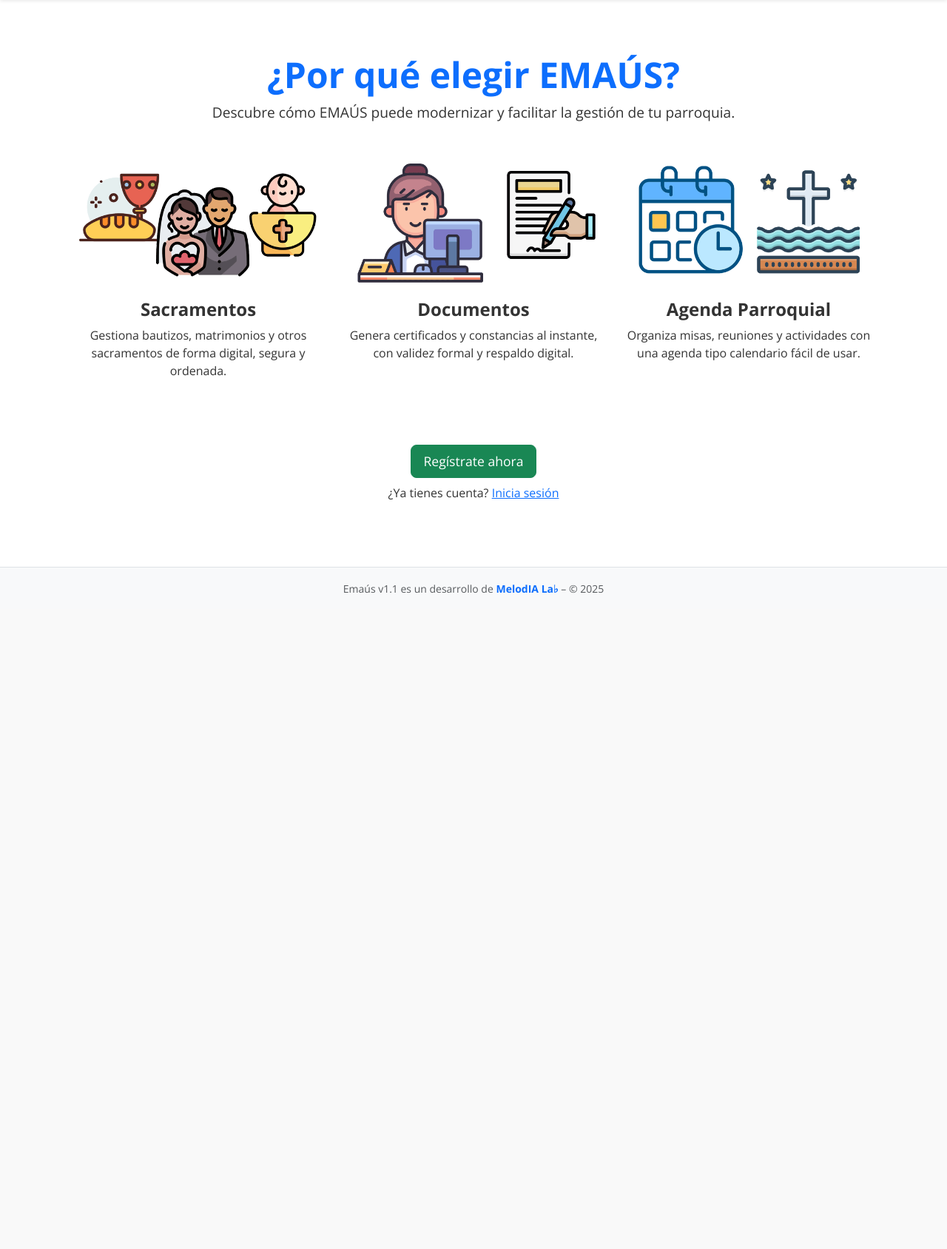
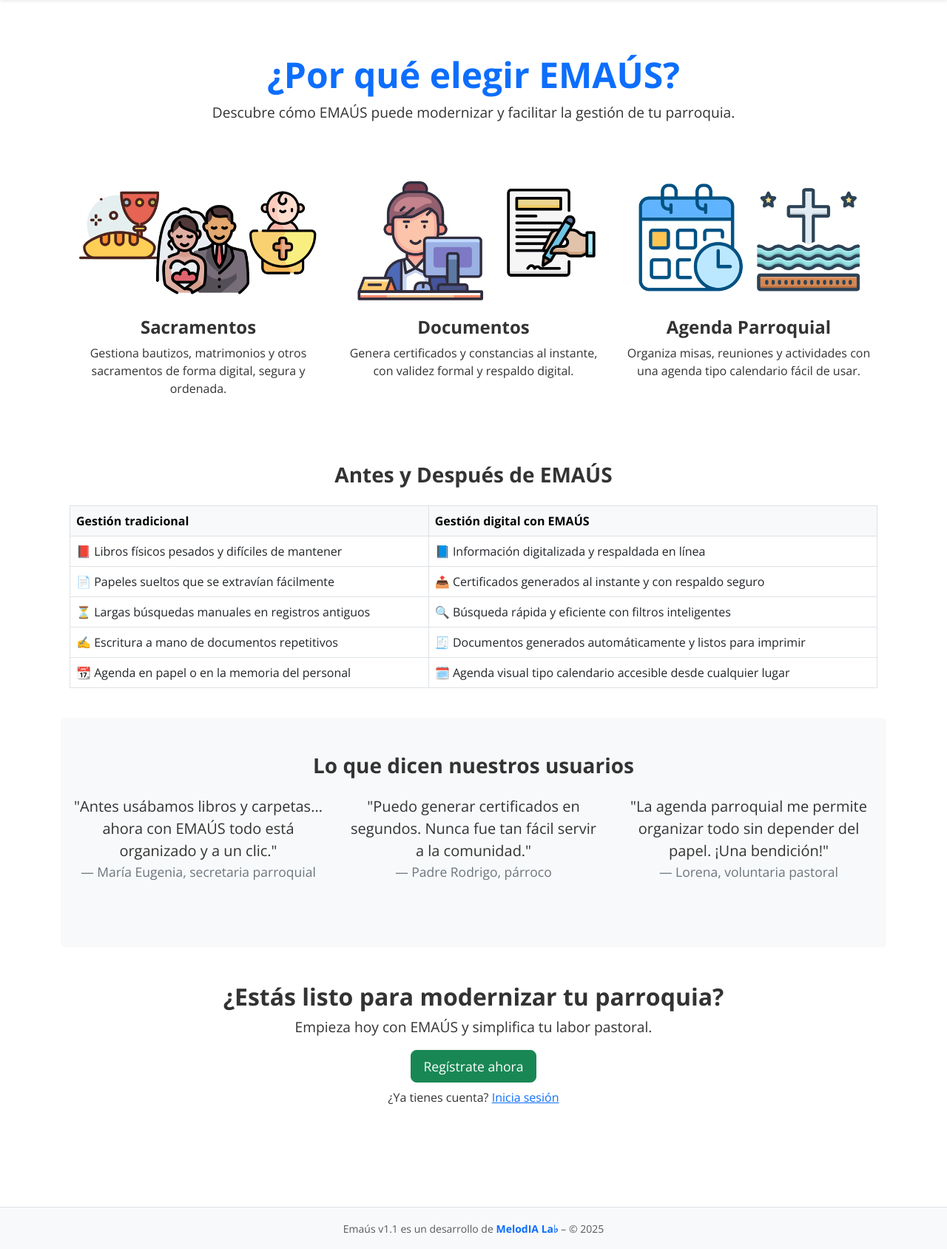
Before and after one commit to jfcosm/emaus, a Django app: page /presentacion/ in a window 1280 px wide. Shown: the part 77-1765 px from the top of the page at 74% size. Before the commit the page ends 879 px from the top, so only its background shows below. Run offline with Django 5.2, Linux system fonts and the light colour scheme; some libraries are stand-ins or nearby versions.

Commit message:
cambio en pantalla de bienvenida. Ahora landing es la pantalla inicial para logeados y visitantes externos. Se agrega calendario en versión básica sin localización. se mejora bienvenida para visitantes

```diff
--- a/templates/landing/presentacion_emaus.html
+++ b/templates/landing/presentacion_emaus.html
@@ -8,7 +8,9 @@
     <h1 class="display-5 fw-bold text-primary">¿Por qué elegir EMAÚS?</h1>
     <p class="lead mb-4">Descubre cómo EMAÚS puede modernizar y facilitar la gestión de tu parroquia.</p>
 
-    <div class="container py-4">
+
+    <!-- Sección de Beneficios -->
+    <div class="container py-5">
         <div class="row text-center">
             <div class="col-md-4">
                 <img src="{% static 'img/landing/features_sacraments.png' %}" class="img-fluid mb-3" alt="Sacramentos">
@@ -28,7 +30,73 @@
         </div>
     </div>
 
-    <div class="mt-5">
+ <!-- Comparación -->
+    <div class="container py-4">
+        <h3 class="mb-4">Antes y Después de EMAÚS</h3>
+        <div class="table-responsive">
+            <table class="table table-bordered text-start">
+                <thead class="table-light">
+                    <tr>
+                        <th>Gestión tradicional</th>
+                        <th>Gestión digital con EMAÚS</th>
+                    </tr>
+                </thead>
+                <tbody>
+                    <tr>
+                        <td>📕 Libros físicos pesados y difíciles de mantener</td>
+                        <td>📘 Información digitalizada y respaldada en línea</td>
+                    </tr>
+                    <tr>
+                        <td>📄 Papeles sueltos que se extravían fácilmente</td>
+                        <td>📤 Certificados generados al instante y con respaldo seguro</td>
+                    </tr>
+                    <tr>
+                        <td>⏳ Largas búsquedas manuales en registros antiguos</td>
+                        <td>🔍 Búsqueda rápida y eficiente con filtros inteligentes</td>
+                    </tr>
+                    <tr>
+                        <td>✍️ Escritura a mano de documentos repetitivos</td>
+                        <td>🧾 Documentos generados automáticamente y listos para imprimir</td>
+                    </tr>
+                    <tr>
+                        <td>📆 Agenda en papel o en la memoria del personal</td>
+                        <td>🗓️ Agenda visual tipo calendario accesible desde cualquier lugar</td>
+                    </tr>
+                </tbody>
+            </table>
+        </div>
+    </div>
+
+
+    <!-- Testimoniales -->
+    <div class="container py-5 bg-light rounded">
+        <h3 class="text-center mb-4">Lo que dicen nuestros usuarios</h3>
+        <div class="row text-center">
+            <div class="col-md-4 mb-4">
+                <blockquote class="blockquote">
+                    <p class="mb-3">"Antes usábamos libros y carpetas... ahora con EMAÚS todo está organizado y a un clic."</p>
+                    <footer class="blockquote-footer">María Eugenia, secretaria parroquial</footer>
+                </blockquote>
+            </div>
+            <div class="col-md-4 mb-4">
+                <blockquote class="blockquote">
+                    <p class="mb-3">"Puedo generar certificados en segundos. Nunca fue tan fácil servir a la comunidad."</p>
+                    <footer class="blockquote-footer">Padre Rodrigo, párroco</footer>
+                </blockquote>
+            </div>
+            <div class="col-md-4 mb-4">
+                <blockquote class="blockquote">
+                    <p class="mb-3">"La agenda parroquial me permite organizar todo sin depender del papel. ¡Una bendición!"</p>
+                    <footer class="blockquote-footer">Lorena, voluntaria pastoral</footer>
+                </blockquote>
+            </div>
+        </div>
+    </div>
+
+    <!-- Call to Action -->
+    <div class="text-center py-5">
+        <h2 class="fw-bold">¿Estás listo para modernizar tu parroquia?</h2>
+        <p class="lead">Empieza hoy con EMAÚS y simplifica tu labor pastoral.</p>
         <a href="{% url 'registro' %}" class="btn btn-success btn-lg">Regístrate ahora</a>
         <p class="mt-2">¿Ya tienes cuenta? <a href="{% url 'login' %}">Inicia sesión</a></p>
     </div>
```
